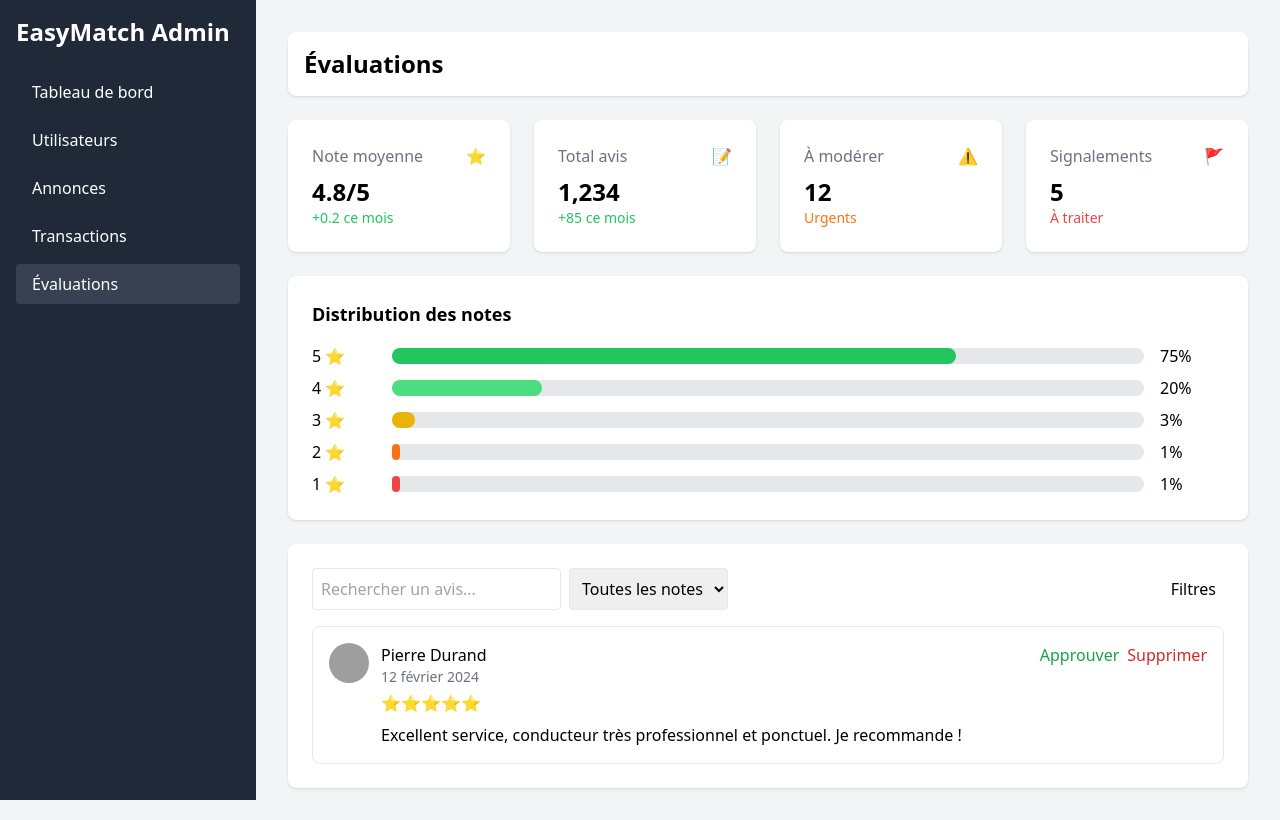
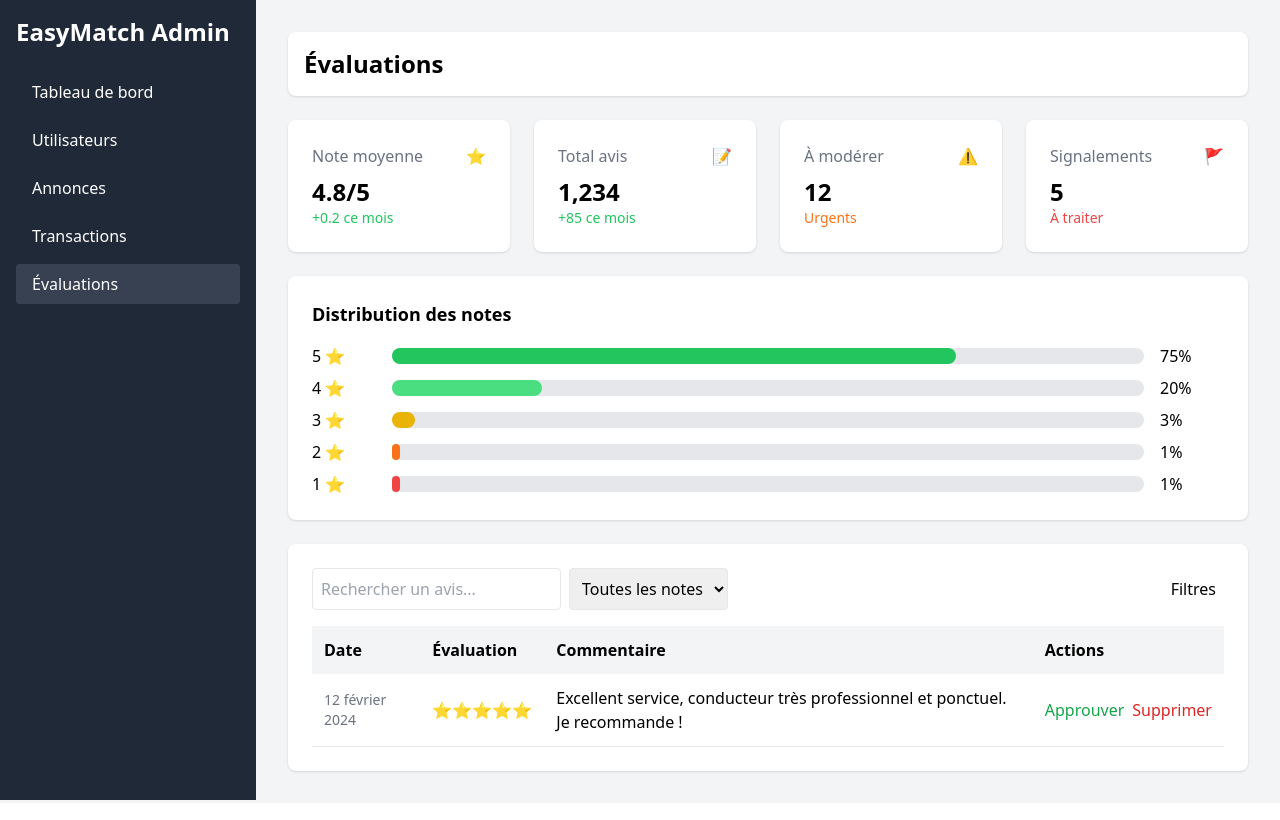
Before and after one commit to Sahnoun122/Transport-EasyMatch, a PHP site: page /app/views/admin/evaluations.php in a window 1280 px wide. Run offline with PHP 8.4, Linux system fonts and the light colour scheme; some libraries are stand-ins or nearby versions; grey boxes are pictures that could not be loaded.

Commit message:
refact: Remplacer les cart des evaluation par un table

```diff
--- a/app/views/admin/evaluations.php
+++ b/app/views/admin/evaluations.php
@@ -143,30 +143,35 @@
                 </div>
             </div>
 
-            <div class="space-y-4">
-                <!-- Avis individuel -->
-                <div class="border rounded-lg p-4">
-                    <div class="flex justify-between items-start">
-                        <div class="flex items-start">
-                            <img src="/api/placeholder/40/40" alt="" class="w-10 h-10 rounded-full mr-3">
-                            <div>
-                                <div class="font-medium">Pierre Durand</div>
-                                <div class="text-sm text-gray-500">12 février 2024</div>
-                                <div class="flex items-center mt-1">
-                                    ⭐⭐⭐⭐⭐
-                                </div>
-                                <p class="mt-2">Excellent service, conducteur très professionnel et ponctuel. Je recommande !</p>
+            <table class="w-full border-collapse">
+                <thead>
+                    <tr class="bg-gray-100">
+                        <th class="p-3 text-left">Date</th>
+                        <th class="p-3 text-left">Évaluation</th>
+                        <th class="p-3 text-left">Commentaire</th>
+                        <th class="p-3 text-left">Actions</th>
+                    </tr>
+                </thead>
+                <tbody>
+                    <tr class="border-b">
+                        <td class="p-3 text-sm text-gray-500">12 février 2024</td>
+                        <td class="p-3">
+                            <div class="flex items-center">
+                                ⭐⭐⭐⭐⭐
                             </div>
-                        </div>
-                        <div class="flex space-x-2">
-                            <button class="text-green-600 hover:text-green-800">Approuver</button>
-                            <button class="text-red-600 hover:text-red-800">Supprimer</button>
-                        </div>
-                    </div>
-                </div>
-
-                <!-- Plus d'avis... -->
-            </div>
+                        </td>
+                        <td class="p-3">
+                            <p>Excellent service, conducteur très professionnel et ponctuel. Je recommande !</p>
+                        </td>
+                        <td class="p-3">
+                            <div class="flex space-x-2">
+                                <button class="text-green-600 hover:text-green-800">Approuver</button>
+                                <button class="text-red-600 hover:text-red-800">Supprimer</button>
+                            </div>
+                        </td>
+                    </tr>
+                </tbody>
+            </table>
         </div>
     </main>
 
```
